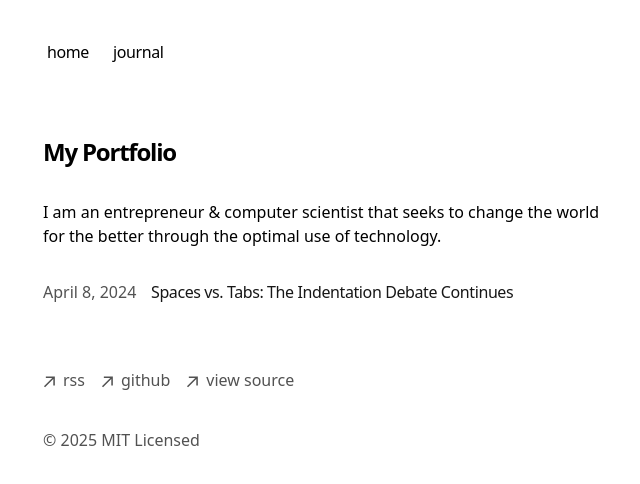
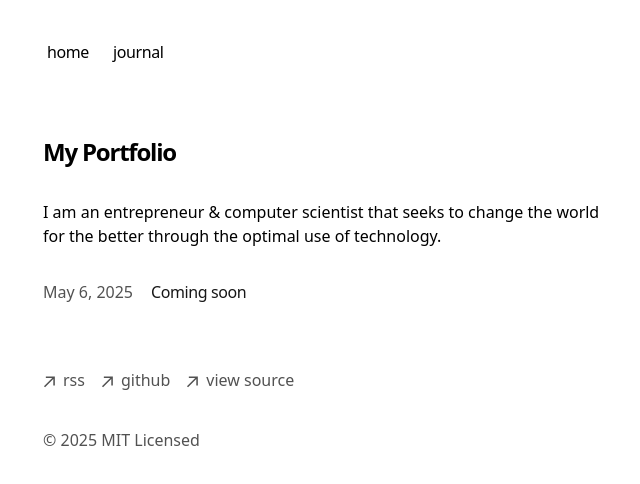
Before and after one commit to awantoch/portfolio, a Next.js app: page / in a window 1280 px wide. Shown: the top 484 px of the page, without its empty margins (309-949 px from the left). Built offline with nearby package versions, Linux system fonts and the light colour scheme; no server answers.

Commit message:
default post

```diff
--- /dev/null
+++ b/app/journal/posts/coming-soon.mdx
@@ -0,0 +1,7 @@
+---
+title: 'Coming soon'
+publishedAt: '2025-05-06'
+summary: 'Coming soon'
+---
+
+Coming soon :)
--- a/app/journal/posts/spaces-vs-tabs.mdx
+++ /dev/null
@@ -1,31 +0,0 @@
----
-title: 'Spaces vs. Tabs: The Indentation Debate Continues'
-publishedAt: '2024-04-08'
-summary: 'Explore the enduring debate between using spaces and tabs for code indentation, and why this choice matters more than you might think.'
----
-
-The debate between using spaces and tabs for indentation in coding may seem trivial to the uninitiated, but it is a topic that continues to inspire passionate discussions among developers. This seemingly minor choice can affect code readability, maintenance, and even team dynamics.
-
-Let's delve into the arguments for both sides and consider why this debate remains relevant in the software development world.
-
-## The Case for Spaces
-
-Advocates for using spaces argue that it ensures consistent code appearance across different editors, tools, and platforms. Because a space is a universally recognized character with a consistent width, code indented with spaces will look the same no matter where it's viewed. This consistency is crucial for maintaining readability and avoiding formatting issues when code is shared between team members or published online.
-
-Additionally, some programming languages and style guides explicitly recommend spaces for indentation, suggesting a certain number of spaces (often two or four) per indentation level. Adhering to these recommendations can be essential for projects that aim for best practices in code quality and readability.
-
-## The Case for Tabs
-
-On the other side of the debate, proponents of tabs highlight the flexibility that tabs offer. Because the width of a tab can be adjusted in most text editors, individual developers can choose how much indentation they prefer to see, making the code more accessible and comfortable to read on a personal level. This adaptability can be particularly beneficial in teams with diverse preferences regarding code layout.
-
-Tabs also have the advantage of semantic meaning. A tab is explicitly meant to represent indentation, whereas a space is used for many purposes within code. This distinction can make automated parsing and manipulation of code simpler, as tools can more easily recognize and adjust indentation levels without confusing them with spaces used for alignment.
-
-## Hybrid Approaches and Team Dynamics
-
-The debate often extends into discussions about hybrid approaches, where teams might use tabs for indentation and spaces for alignment within lines, attempting to combine the best of both worlds. However, such strategies require clear team agreements and disciplined adherence to coding standards to prevent formatting chaos.
-
-Ultimately, the choice between spaces and tabs often comes down to team consensus and project guidelines. In environments where collaboration and code sharing are common, agreeing on a standard that everyone follows is more important than the individual preferences of spaces versus tabs. Modern development tools and linters can help enforce these standards, making the choice less about technical limitations and more about team dynamics and coding philosophy.
-
-## Conclusion
-
-While the spaces vs. tabs debate might not have a one-size-fits-all answer, it underscores the importance of consistency, readability, and team collaboration in software development. Whether a team chooses spaces, tabs, or a hybrid approach, the key is to make a conscious choice that serves the project's needs and to adhere to it throughout the codebase. As with many aspects of coding, communication and agreement among team members are paramount to navigating this classic programming debate.
```
